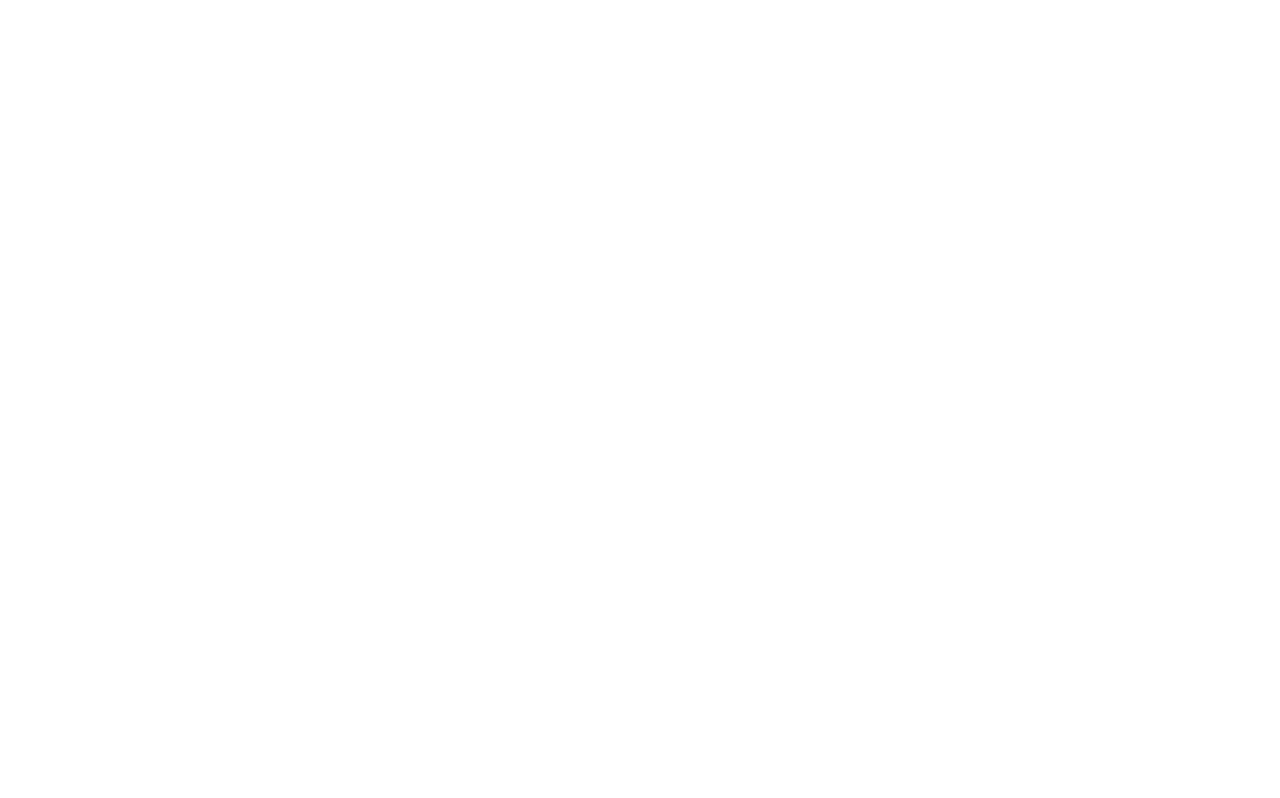
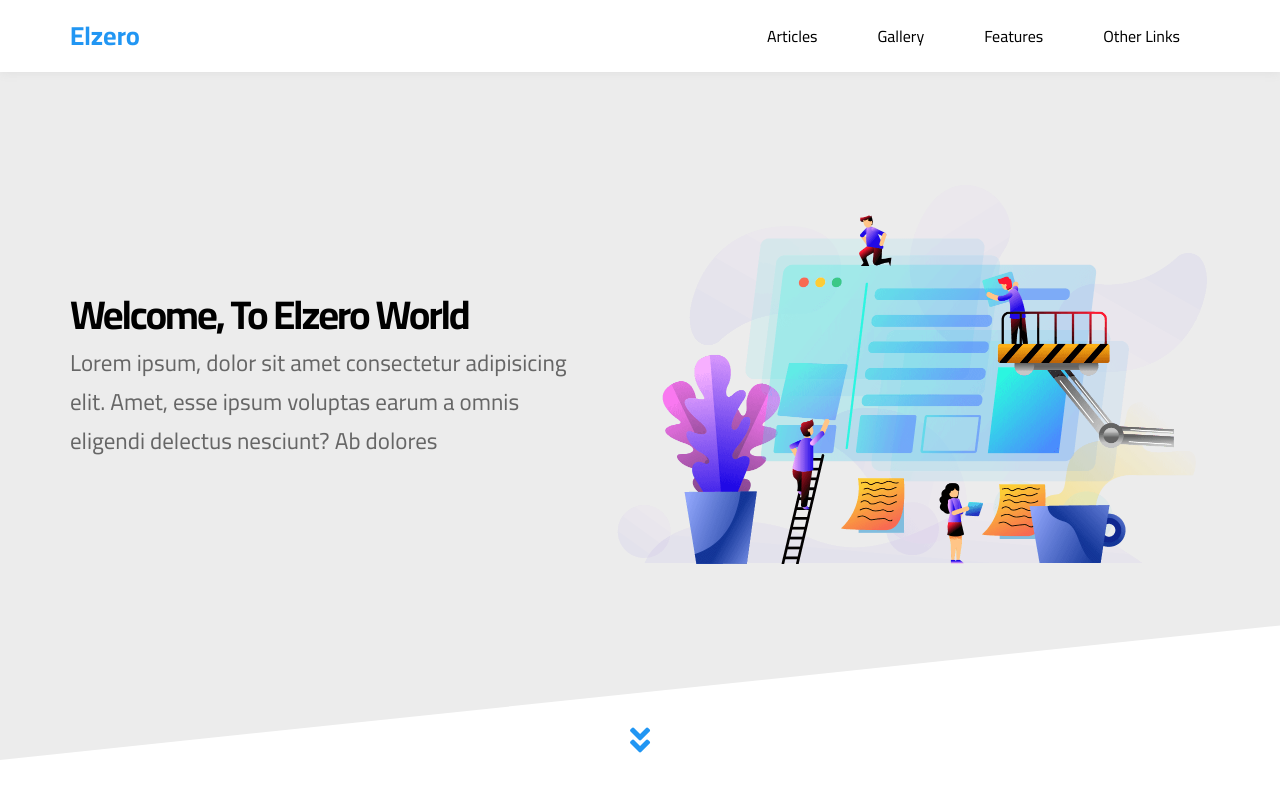
Before and after one commit to Moemohy20/HTML-CSS-Templete, a plain HTML site: page index.html in a window 1280 px wide. Drawn offline with Linux system fonts and the light colour scheme.

Commit message:
Add heading section

```diff
--- a/css/main.css
+++ b/css/main.css
@@ -1,3 +1,258 @@
+/* Start Global Rules */
+* {
+  box-sizing: border-box;
+}
+:root {
+  --main-color: #2196f3;
+  --main-color-alt: #1787e0;
+  --main-transition: 0.3s;
+}
+html {
+  scroll-behavior: smooth;
+}
 body {
-  font-size: 20px;
+  font-family: "Cairo", sans-serif;
 }
+a {
+  text-decoration: none;
+}
+ul {
+  list-style: none;
+  margin: 0;
+  padding: 0;
+}
+.container {
+  padding-left: 15px;
+  padding-right: 15px;
+  margin-left: auto;
+  margin-right: auto;
+}
+/* Small */
+@media screen and (min-width: 768px) {
+  .container {
+    width: 750px;
+  }
+}
+/* Medium */
+@media screen and (min-width: 992px) {
+  .container {
+    width: 970px;
+  }
+}
+/* Large */
+@media screen and (min-width: 1200px) {
+  .container {
+    width: 1170px;
+  }
+}
+
+/* End Global Rules */
+/* Start Header */
+.header {
+  position: relative;
+  background-color: #fff;
+  box-shadow: 0 0 10px #ddd;
+}
+.header .container {
+  display: flex;
+  justify-content: space-between;
+  align-items: center;
+  flex-wrap: wrap;
+  position: relative;
+}
+.header .logo {
+  color: var(--main-color);
+  font-size: 26px;
+  font-weight: bold;
+  height: 72px;
+  display: flex;
+  justify-content: center;
+  align-items: center;
+}
+@media (max-width: 767px) {
+  .header .logo {
+    width: 100%;
+    height: 50px;
+  }
+}
+.header .main-nav {
+  display: flex;
+}
+@media (max-width: 767px) {
+  .header .main-nav {
+    margin: auto;
+  }
+}
+.header .main-nav > li > a {
+  display: flex;
+  justify-content: center;
+  align-items: center;
+  height: 72px;
+  position: relative;
+  color: black;
+  padding: 0 30px;
+  transition: var(--main-transition);
+  -webkit-transition: var(--main-transition);
+  -moz-transition: var(--main-transition);
+  -ms-transition: var(--main-transition);
+  -o-transition: var(--main-transition);
+  overflow: hidden;
+}
+@media (max-width: 767px) {
+  .header .main-nav > li > a {
+    padding: 10px;
+    font-size: 14px;
+    height: 40px;
+  }
+}
+.header .main-nav > li > a::before {
+  content: "";
+  position: absolute;
+  width: 100%;
+  height: 4px;
+  background-color: var(--main-color);
+  top: 0;
+  left: -100%;
+  transition: var(--main-transition);
+  -webkit-transition: var(--main-transition);
+  -moz-transition: var(--main-transition);
+  -ms-transition: var(--main-transition);
+  -o-transition: var(--main-transition);
+}
+.header .main-nav > li > a:hover {
+  color: var(--main-color);
+  background-color: #fafafa;
+}
+.header .main-nav > li > a:hover::before {
+  left: 0;
+}
+/* End Header */
+/* Start Landing */
+.landing {
+  position: relative;
+}
+.landing::before {
+  content: "";
+  position: absolute;
+  left: 0;
+  top: -40px;
+  width: 100%;
+  height: 100%;
+  background-color: #ececec;
+  z-index: -1;
+  transform: skewY(-6deg);
+  -webkit-transform: skewY(-6deg);
+  -moz-transform: skewY(-6deg);
+  -ms-transform: skewY(-6deg);
+  -o-transform: skewY(-6deg);
+  transform-origin: top left;
+}
+.landing .container {
+  min-height: calc(100vh - 72px);
+  display: flex;
+  align-items: center;
+  padding-bottom: 120px;
+}
+.landing .text {
+  flex: 1;
+}
+@media (max-width: 991px) {
+  .landing .text {
+    text-align: center;
+  }
+}
+.landing .text h1 {
+  font-size: 40px;
+  margin: 0;
+  letter-spacing: -2px;
+}
+@media (max-width: 767px) {
+  .landing .text h1 {
+    font-size: 28px;
+  }
+}
+.landing .text p {
+  font-size: 23px;
+  line-height: 1.7;
+  margin: 5px 0 0;
+  color: #666;
+  max-width: 500px;
+}
+@media (max-width: 991px) {
+  .landing .text p {
+    margin: 10px auto;
+  }
+}
+@media (max-width: 767px) {
+  .landing .text p {
+    font-size: 18px;
+  }
+}
+.landing .image img {
+  position: relative;
+  width: 600px;
+  animation: up-and-down 5s linear infinite;
+  -webkit-animation: up-and-down 5s linear infinite;
+}
+@media (max-width: 991px) {
+  .landing .image {
+    display: none;
+  }
+}
+.landing .go-down {
+  color: var(--main-color);
+  position: absolute;
+  bottom: 30px;
+  left: 50%;
+  transform: translateX(-50%);
+  -webkit-transform: translateX(-50%);
+  -moz-transform: translateX(-50%);
+  -ms-transform: translateX(-50%);
+  -o-transform: translateX(-50%);
+  transition: var(--main-transition);
+  -webkit-transition: var(--main-transition);
+  -moz-transition: var(--main-transition);
+  -ms-transition: var(--main-transition);
+  -o-transition: var(--main-transition);
+}
+.landing .go-down:hover {
+  color: var(--main-color-alt);
+}
+.landing .go-down i {
+  animation: bouncing 1.5s infinite;
+  -webkit-animation: bouncing 1.5s infinite;
+}
+/* End Landing */
+/* Start Animation */
+@keyframes up-and-down {
+  0%,
+  100% {
+    top: 0;
+  }
+  50% {
+    top: -50px;
+  }
+}
+@keyframes bouncing {
+  0%,
+  10%,
+  20%,
+  50%,
+  80%,
+  100% {
+    transform: translateY(0);
+    -webkit-transform: translateY(0);
+    -moz-transform: translateY(0);
+    -ms-transform: translateY(0);
+    -o-transform: translateY(0);
+  }
+  40%,
+  60% {
+    transform: translateY(-15px);
+    -webkit-transform: translateY(-15px);
+    -moz-transform: translateY(-15px);
+    -ms-transform: translateY(-15px);
+    -o-transform: translateY(-15px);
+  }
+}
+/* End Animation */
--- a/index.html
+++ b/index.html
@@ -0,0 +1,49 @@
+<!DOCTYPE html>
+<html lang="en">
+  <head>
+    <title>HTML & CSS Templete</title>
+    <link rel="stylesheet" href="css/normalize.css" />
+    <link rel="stylesheet" href="css/all.min.css" />
+    <link rel="stylesheet" href="css/main.css" />
+    <link rel="preconnect" href="https://fonts.googleapis.com" />
+    <link rel="preconnect" href="https://fonts.gstatic.com" crossorigin />
+    <link
+      href="https://fonts.googleapis.com/css2?family=Cairo:wght@300;400;700&display=swap"
+      rel="stylesheet"
+    />
+  </head>
+  <body>
+    <!-- Start Header -->
+    <div class="header" id="header">
+      <div class="container">
+        <a href="#" class="logo">Elzero</a>
+        <ul class="main-nav">
+          <li><a href="#articles">Articles</a></li>
+          <li><a href="#gallery">Gallery</a></li>
+          <li><a href="#features">Features</a></li>
+          <li><a href="#">Other Links</a></li>
+        </ul>
+      </div>
+    </div>
+    <!-- End Header -->
+    <!-- Start Landing -->
+    <div class="landing">
+      <div class="container">
+        <div class="text">
+          <h1>Welcome, To Elzero World</h1>
+          <p>
+            Lorem ipsum, dolor sit amet consectetur adipisicing elit. Amet, esse
+            ipsum voluptas earum a omnis eligendi delectus nesciunt? Ab dolores
+          </p>
+        </div>
+        <div class="image">
+          <img src="imgs/landing-image.png" alt="landing-page" />
+        </div>
+      </div>
+      <a href="#articles" class="go-down">
+        <i class="fas fa-angle-double-down fa-2x"></i>
+      </a>
+    </div>
+    <!-- End Landing -->
+  </body>
+</html>
```
